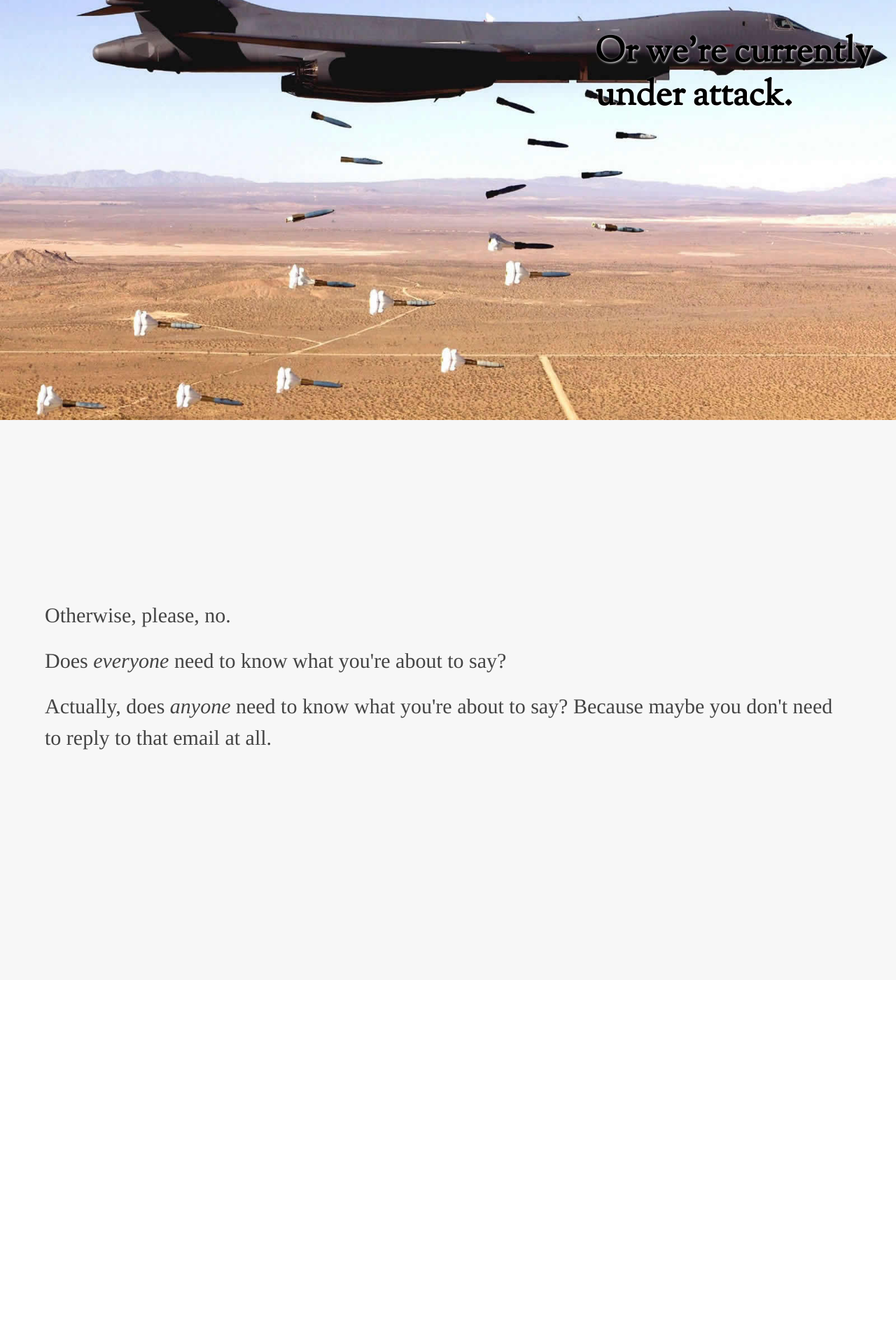
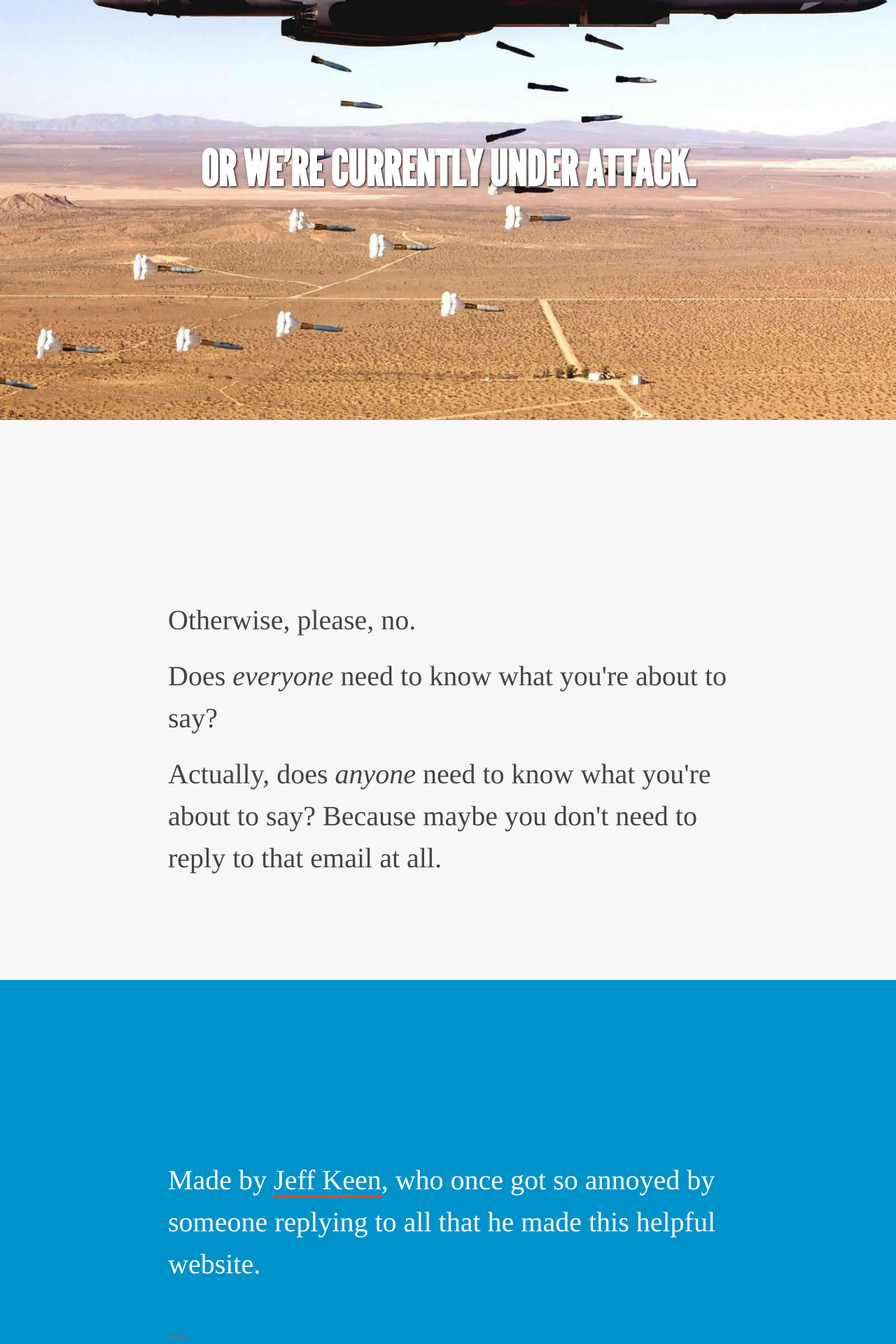
Before and after one commit to jkeen/shouldireplytoall.com, a PHP site: page /index.html in a window 1280 px wide. Shown: the part 2600-4520 px from the top of the page at 70% size. Before the commit the page ends 3671 px from the top, so only its background shows below. Run offline with PHP 8.4, Linux system fonts and the light colour scheme; some libraries are stand-ins or nearby versions.

Commit message:
Add attribution, fix some styles, add some social media buttons

```diff
--- a/css/style.css
+++ b/css/style.css
@@ -141,7 +141,7 @@ header h1 a {
 
 header h1 span {
   float:right;
-  color:#333;
+  color:#555;
 }
 
 header h1 a:hover {
@@ -254,15 +254,60 @@ div.answer:hover h2 {
 div.reasons {
   background-color:#F7F7F7;
 }
+
+div.made-by p a {
+  color:#FFF;
+  border-bottom:2px solid #fe4902;
+  text-decoration:none;
+}
+
+div.made-by a:hover {
+  color:#CCC;
+  border-bottom:5px solid #fe4902;
+}
+
 div.reasons div.inner {
   padding-top:20%;
 }
 
 div.reasons p {
   font-family:Times;
-  font-size:3em;
+  font-size:4em;
   line-height:1.5;
   margin-bottom:20px;
+}
+
+div.made-by {
+  font-family:"Georgia";
+  background-color:#0092CB;
+  color:#FFF;
+}
+
+div.social-buttons h2{
+  background-color:#333;
+  color:#FFF;
+  font-weight:bold;
+  text-align:left;
+  font-weight:bold;
+  font-size:4em;
+}
+
+.social-buttons {
+  margin:2em 0 0 0;
+  padding:0;
+}
+.social-buttons ul {
+  margin:auto auto;
+  width:100%;
+}
+.social-buttons li {
+   list-style-type: none;
+   display: inline-block;
+   vertical-align: top;
+ }
+
+.fb-like > span {
+  vertical-align: top!important;
 }
 
 div.reasons p em {
@@ -272,7 +317,8 @@ div.reasons p em {
 div.reasons div.inner {
   margin-left:auto;
   margin-right:auto;
-  width:90%;
+  width:80%;
+  max-width:800px;
 }
 
 div.photo p.caption {
@@ -280,12 +326,6 @@ div.photo p.caption {
   font-family:"Goudy", Georgia, Times;
   font-size:5em;
   color:#FFF;
-  width:400px;
-  margin-left:auto;
-  margin-right:30px;
-  position:absolute;
-  right:0;
-  top:30%;
 }
 
 div.photo div.inner {
@@ -305,23 +345,47 @@ div.photo p.attribution a {
 
 div.fire {
   background-color:#000;
+  background: #000 url(/images/fire.jpg) no-repeat center center;
+  background-size:cover;
+}
+div.fire img {
+  opacity:0;
+  visibility: hidden;
 }
 
 div.photo img {
   width:100%;
 }
 
-div.fire p.caption{
+div.photo p.caption{
   color:#FFF;
   text-shadow:1px 1px 3px #000;
+  display:block;
+  position:absolute;
+  left:0;
+  right:0;
+  top:50%;
+  text-align:center;
+  font-weight:bold;
+  font-size:7em;
+  font-family:"League", "Helvetica Neue", Helvetica, Arial;
+  text-transform:uppercase;
 }
 div.attack {
   background-color:#FFF;
 }
-div.attack p.caption {
-  color:#000;
-  text-shadow:1px 1px 3px #FFF;
+
+div.attack {
+  background-color:#000;
+  background: #000 url(/images/bombs.jpg) no-repeat center center;
+  background-size:cover;
 }
+div.attack img {
+  opacity:0;
+  visibility: hidden;
+}
+
+
 
 @media all and (orientation:portrait) {
 
@@ -355,8 +419,9 @@ div.attack p.caption {
     padding-bottom:10px;
   }
   div.photo p.attribution {
-    text-align:right;
-    position:static;
+    position:absolute;
+    left:0;
+    bottom:0;
     padding:1em;
   }
 
--- a/index.html
+++ b/index.html
@@ -17,11 +17,34 @@
   <link rel="shortcut icon" href="/favicon.ico">
   <link rel="apple-touch-icon" href="/apple-touch-icon.png">
 
+  <meta property="og:title" content="Should I Reply To All?" />
+  <meta property="og:url" content="http://shouldireplytoall.com" />
+  <meta property="og:image" content="http://shouldireplytoall.com/images/for-sharing.jpg"/>
+  <meta property="og:description" content="A question to consider when replying to emails.">
+  <meta name="description" content="A question to consider when replying to emails.">
+
   <link rel="stylesheet" href="css/style.css" type="text/css">
   <script src="js/libs/modernizr-1.6.min.js"></script>
 </head>
 
 <body>
+  <script>
+    window.fbAsyncInit = function() {
+      FB.init({
+        appId      : '1390011921314243',
+        xfbml      : true,
+        version    : 'v2.2'
+      });
+    };
+
+    (function(d, s, id){
+     var js, fjs = d.getElementsByTagName(s)[0];
+     if (d.getElementById(id)) {return;}
+     js = d.createElement(s); js.id = id;
+     js.src = "//connect.facebook.net/en_US/sdk.js";
+     fjs.parentNode.insertBefore(js, fjs);
+   }(document, 'script', 'facebook-jssdk'));
+  </script>
   <div id="container">
     <header>
       <h1><a href="javascript:void(0);">Should I Reply To All?</a><span>(Probably not)</span></h1>
@@ -44,6 +67,7 @@
       <div class="panel fire photo">
         <div class="inner">
           <img src="images/fire.jpg"/>
+
           <p class="caption">Unless the building is on fire.</p>
           <p class="attribution"><a href="http://www.flickr.com/photos/bjohansson/2614591735/" title="Building on Fire! by Björn J, on Flickr">Building on Fire! by Björn J, on Flickr</a></p>
         </div>
@@ -61,8 +85,32 @@
           <p>Otherwise, please, no.</p>
           <p>Does <em>everyone</em> need to know what you're about to say?</p>
           <p>Actually, does <em>anyone</em> need to know what you're about to say? Because maybe you don't need to reply to that email at all.</p>
+
         </div>
       </div>
+
+      <div class="panel made-by fourth reasons">
+        <div class="inner">
+          <p>Made by <a href="http://jeffkeen.me">Jeff Keen</a>, who once got so annoyed by someone replying to all that he made this helpful website.</p>
+
+          <br/>
+          <br/>
+          <div class="social-buttons">
+            <ul>
+              <li class="twitter">
+               <a href="https://twitter.com/share" class="twitter-share-button" data-url="http://shouldireplytoall.com" data-text="Priority: High, Re: Re: Re: Re: Re: by @realjeffkeen" data-related="realjeffkeen" data-hashtags="email" data-dnt="true">Tweet</a>
+               <script>!function(d,s,id){var js,fjs=d.getElementsByTagName(s)[0],p=/^http:/.test(d.location)?'http':'https';if(!d.getElementById(id)){js=d.createElement(s);js.id=id;js.src=p+'://platform.twitter.com/widgets.js';fjs.parentNode.insertBefore(js,fjs);}}(document, 'script', 'twitter-wjs');</script></li>
+               <li class="facebook"><div class="fb-like" data-href="http://shouldireplytoall.com" data-layout="button_count" data-action="like" data-share="true" data-width="450" data-color-scheme="dark" data-show-faces="false"></li>
+             </ul>
+           </div>
+       </div>
+        <br/>
+        <br/>
+
+
+
+      </div>
+
     </div>
   </div> <!-- end of #container -->
 
@@ -77,12 +125,12 @@
    var _gaq = [['_setAccount', 'UA-719104-6'], ['_trackPageview']];
    (function(d, t) {
     var g = d.createElement(t),
-        s = d.getElementsByTagName(t)[0];
+    s = d.getElementsByTagName(t)[0];
     g.async = true;
     g.src = ('https:' == location.protocol ? 'https://ssl' : 'http://www') + '.google-analytics.com/ga.js';
     s.parentNode.insertBefore(g, s);
-   })(document, 'script');
-  </script>
+  })(document, 'script');
+</script>
 
 </body>
 </html>
```
Also changed, not shown: images/for-sharing.jpg (added).
